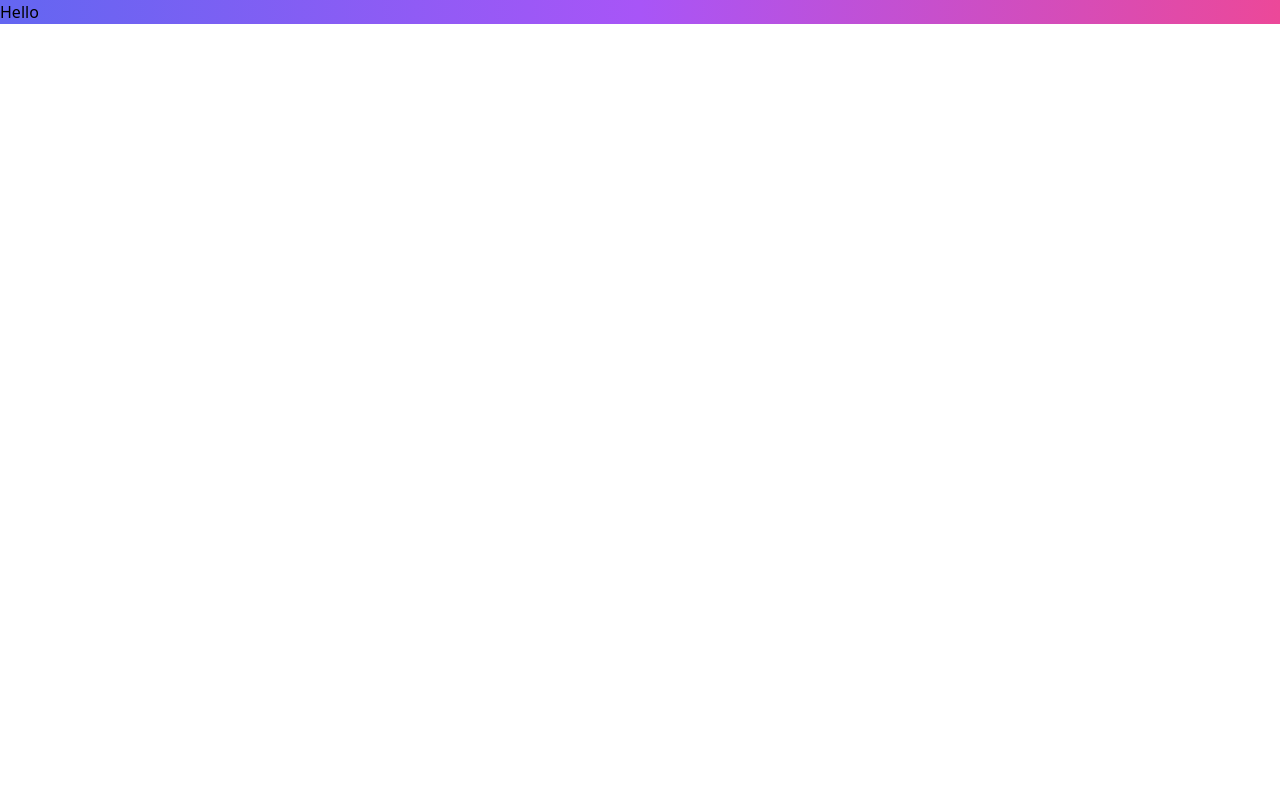
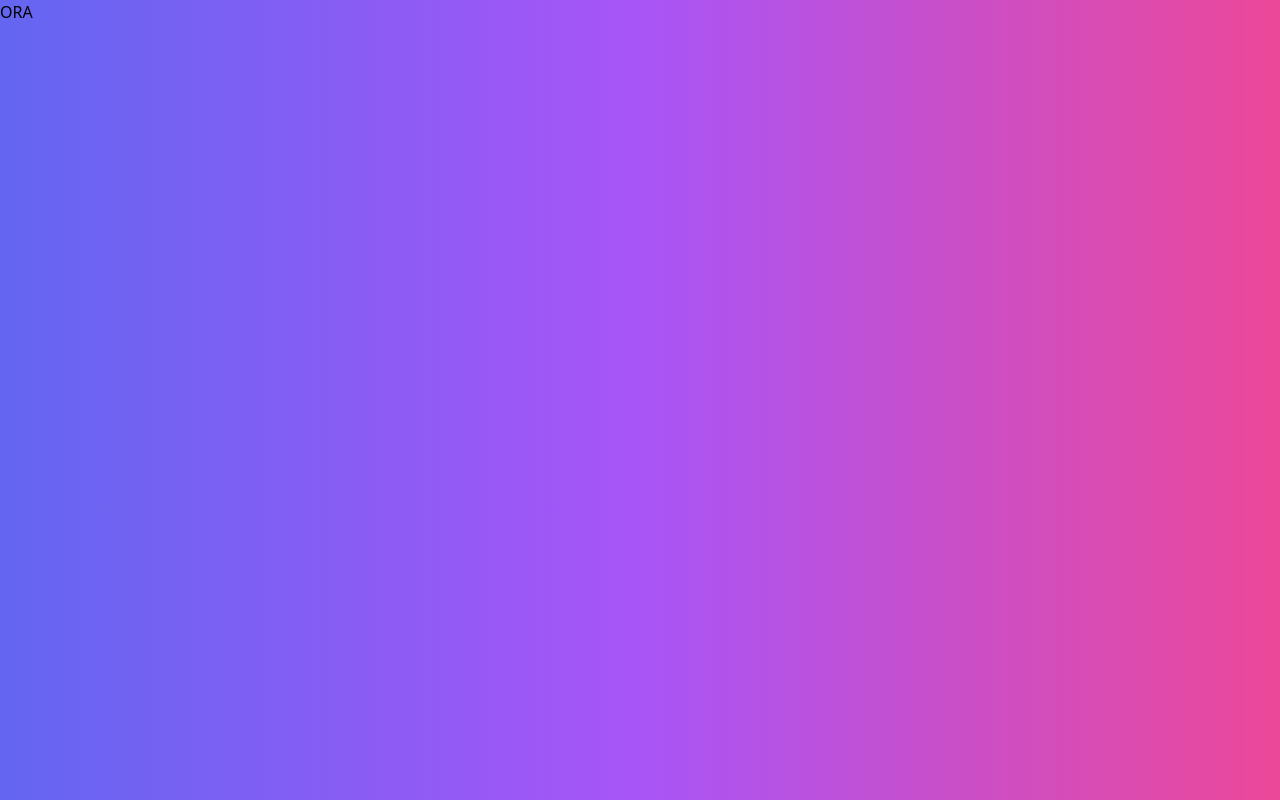
Before and after one commit to josephhchen/ora, a React (Create React App) app: page / in a window 1280 px wide. Built offline with nearby package versions, Linux system fonts and the light colour scheme.

Commit message:
init Frontend

```diff
--- a/src/components/landing-page.js
+++ b/src/components/landing-page.js
@@ -2,8 +2,8 @@ import React from 'react'
 function Landing() {
   return (
     <>
-    <div class="bg-gradient-to-r from-indigo-500 via-purple-500 to-pink-500 ...">
-      Hello
+    <div class="bg-gradient-to-r from-indigo-500 via-purple-500 to-pink-500 h-screen">
+      ORA
     </div>
     </>
   )
```
